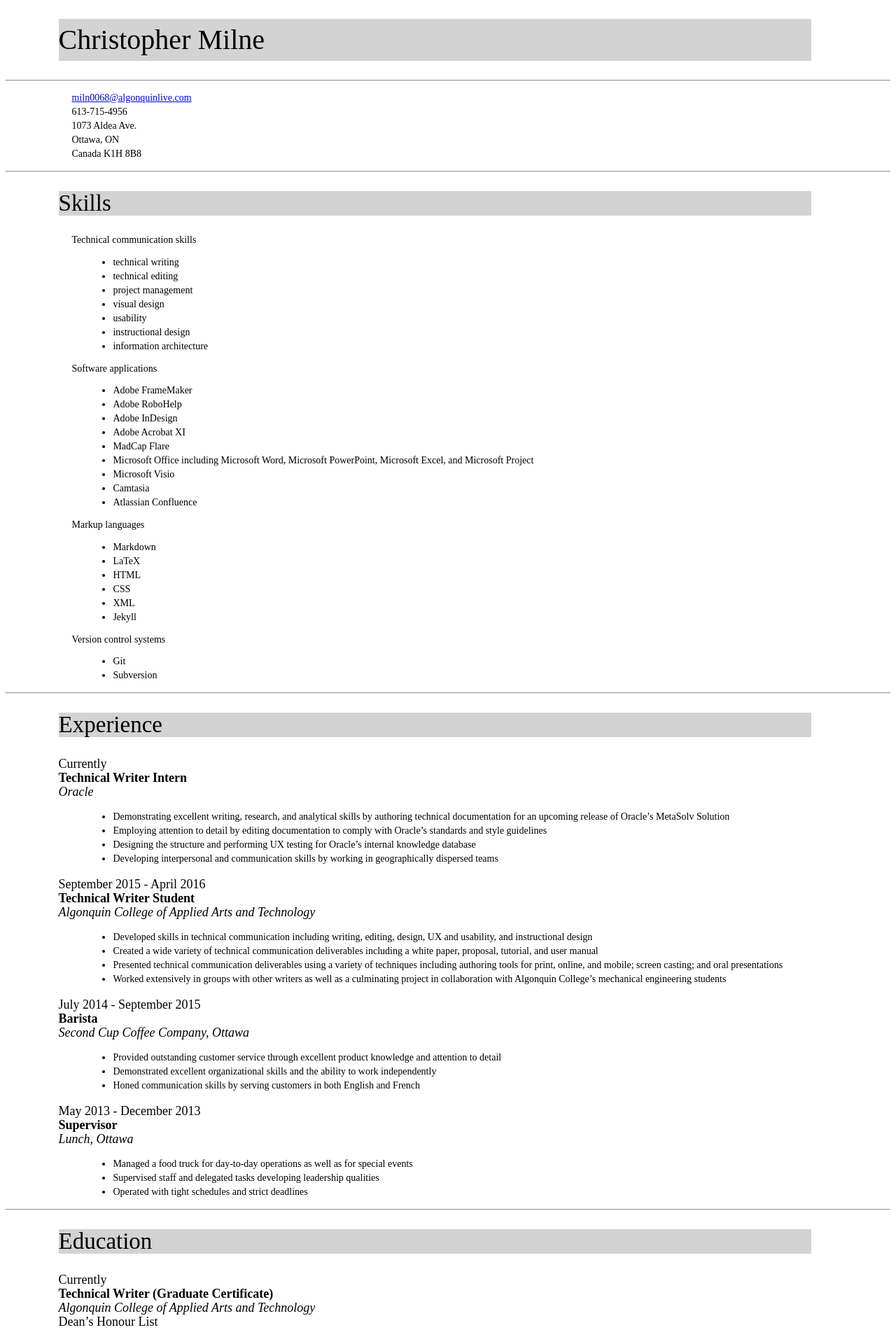
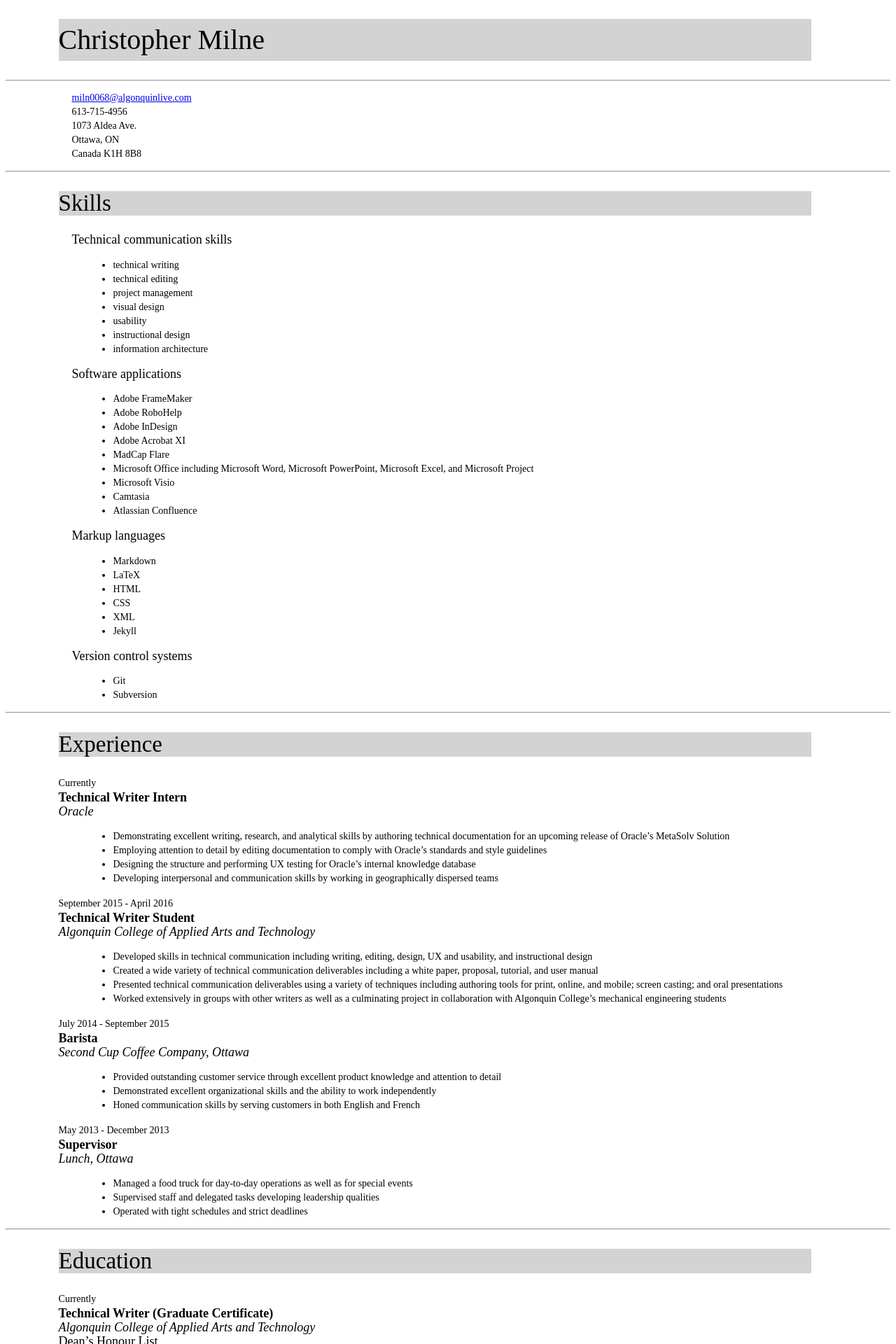
Before and after one commit to chris-milne/chris-milne.github.io, a Jekyll site: the page built from index.html, in a window 1280 px wide. Shown: the top 1920 px of the page at 70% size. Built offline with Jekyll 4.4.1, drawn with Linux system fonts in a browser that asks for light colours.

Commit message:
Update main.css

```diff
--- a/css/main.css
+++ b/css/main.css
@@ -42,7 +42,7 @@ li {
 }
 h3 {
 	font-family: "Avenir Next";
-	font-size: 14px;
+	font-size: 18px;
 	font-style: normal;
 	font-variant: normal;
 	font-weight: 350;
@@ -62,7 +62,7 @@ p {
 }
 dt {
 	font-family: "Avenir Next";
-	font-size: 18px;
+	font-size: 14px;
 	font-style: normal;
 	font-variant: normal;
 	font-weight: 350;
```
